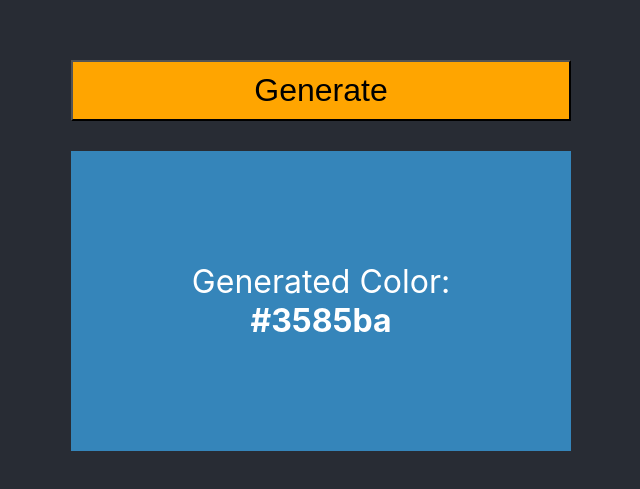
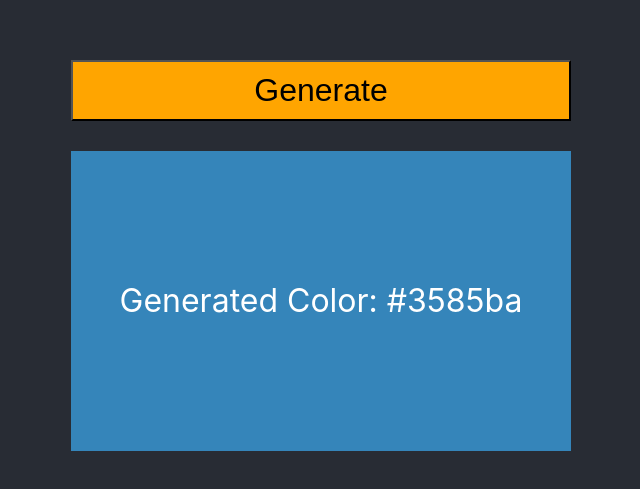
Before and after one commit to jefftbyrd/react-random-color-generator, a React app: page / in a window 1280 px wide. Shown: the part 145-634 px from the top of the page, without its empty margins (319-959 px from the left). Built offline with nearby package versions, Linux system fonts and the light colour scheme; the HTML template or start-up script is replaced by a standard one.

Commit message:
Test #5. Netlify did the trick!

```diff
--- a/src/App.js
+++ b/src/App.js
@@ -14,8 +14,7 @@ export default function App() {
         Generate
       </button>
       <div className="colorBox" style={{ backgroundColor: color }}>
-        Generated Color:
-        <br /> <strong>{color}</strong>
+        Generated Color: {color}
       </div>
     </>
   );
```
